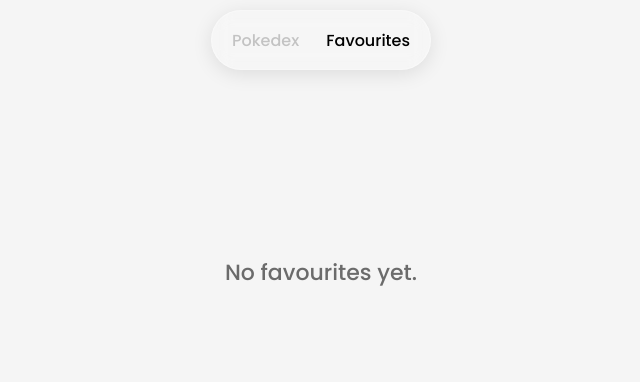
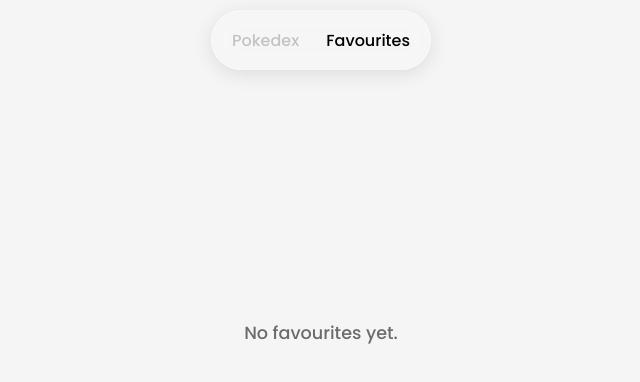
Before and after one commit to PrabalKumar2311/Pokedex, a React (Vite) app in the folder pokemon-pokedex/: page /favourites in a window 1280 px wide. Shown: the top 382 px of the page, without its empty margins (319-959 px from the left). Built offline with nearby package versions, Linux system fonts and the light colour scheme.

Commit message:
Fixed bug where page looks ok only on 80% zoom

```diff
--- a/pokemon-pokedex/src/App.jsx
+++ b/pokemon-pokedex/src/App.jsx
@@ -4,11 +4,13 @@
 import Pokemon from "./Pokemon.jsx";
 import FavouritePokemons from "./FavouritePokemons.jsx";
 
-
 export default function App() {
   const [pokemon, setPokemon] = useState([]);
-  const [favourites, setFavourites] = useState(JSON.parse(localStorage.getItem("favourites")) || []);
+  const [favourites, setFavourites] = useState(
+    JSON.parse(localStorage.getItem("favourites")) || []
+  );
 
+  // Toggle favourite Pokemon
   const toggleFavourite = (id) => {
     setFavourites((prev) =>
       prev.includes(id)
@@ -17,19 +19,28 @@
     );
   };
 
-  useEffect(()=>{
-    const storedFavourites = JSON.parse(localStorage.getItem("favourites")) || [];
+  // Load favourites from localStorage on mount
+  useEffect(() => {
+    const storedFavourites =
+      JSON.parse(localStorage.getItem("favourites")) || [];
     setFavourites(storedFavourites);
-  },[])
+  }, []);
 
-  useEffect(()=>{
-    localStorage.setItem('favourites', JSON.stringify(favourites));
-  },[favourites]);
+  // Save favourites to localStorage whenever it changes
+  useEffect(() => {
+    localStorage.setItem("favourites", JSON.stringify(favourites));
+  }, [favourites]);
 
   return (
     <Router>
       <Navbar />
-
+      <div
+        style={{
+          transform: "scale(0.8)",
+          transformOrigin: "top left",
+          width: "125%", // fix
+        }}
+      >
         <Routes>
           <Route
             path="/"
@@ -53,11 +64,7 @@
             }
           />
         </Routes>
-
-          {/* <button className="floating-btn">
-            <i class="fa-solid fa-arrow-up-long"></i>
-            </button> */}
-
+      </div>
     </Router>
   );
 }
```
Lines whose indentation alone changed are shown as unchanged.
